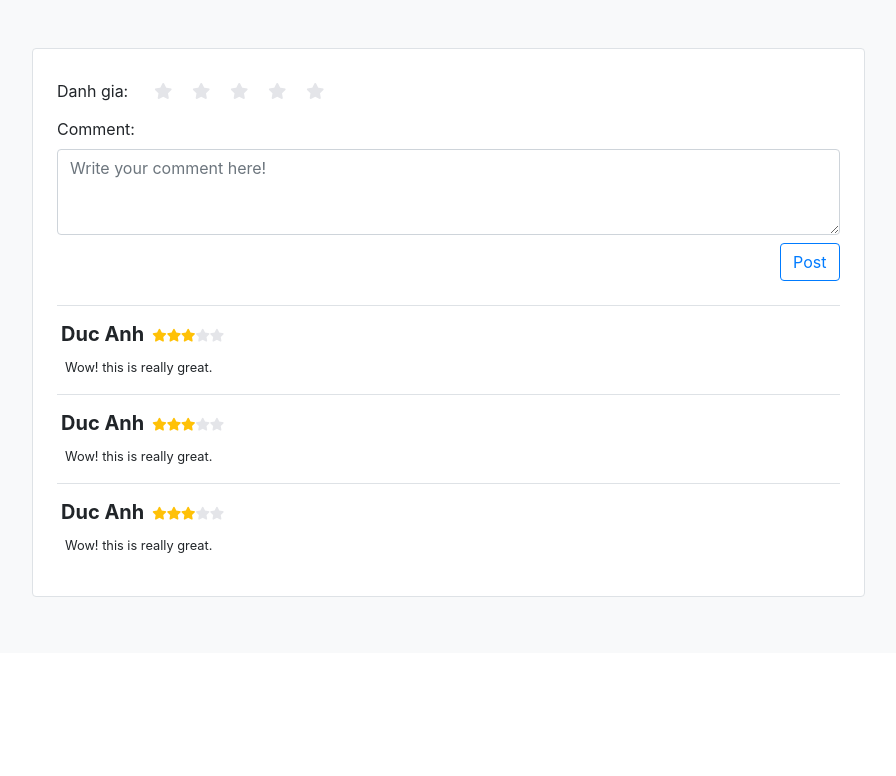
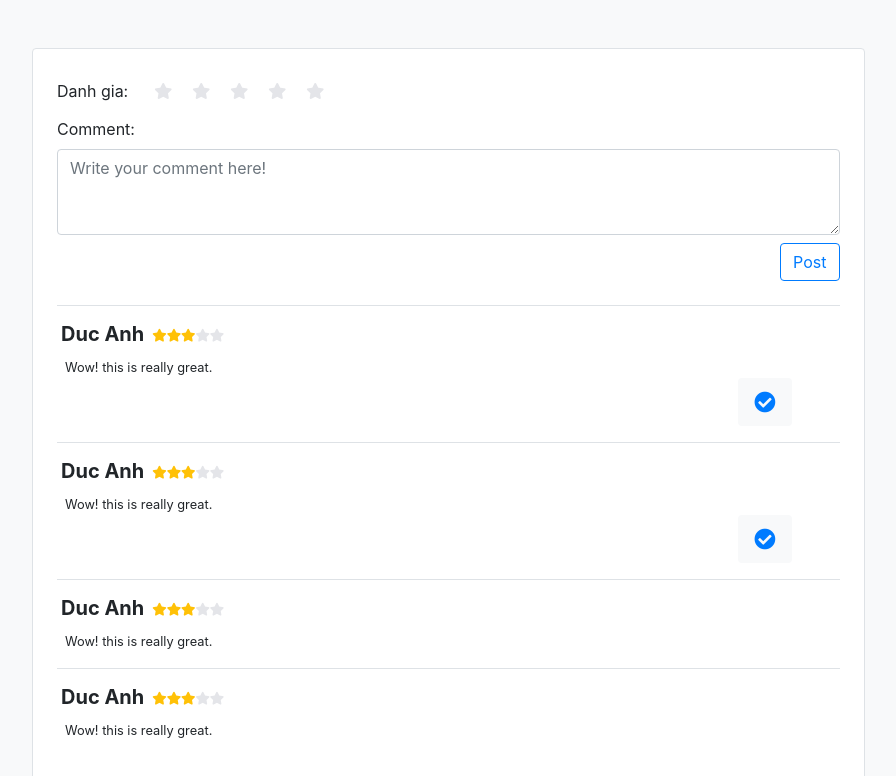
Before and after one commit to Perluto/motel-room-app, a React (Create React App) app: page /posts in a window 1280 px wide. Shown: the part 1658-2434 px from the top of the page, without its empty margins (53-949 px from the left). Before the commit the page ends 2311 px from the top, so only its background shows below. Built offline with nearby package versions, Linux system fonts and the light colour scheme; sample sign-in values are in the browser's storage.

Commit message:
add Confirm comment and fix Profile

```diff
--- a/src/components/editprofile.jsx
+++ b/src/components/editprofile.jsx
@@ -11,7 +11,7 @@ class EditProfile extends Component{
     }
     render() {
         const inputOwner = (
-            this.state.user.isOwner ? (
+            (this.state.user.isOwner&&!this.state.user.isAdmin) ? (
                 <>
                     <h5 className="mb-3 text-primary">Thông tin chủ phòng trọ:</h5>
                     <div className="form-group row">
--- a/src/components/postForm/postComment.jsx
+++ b/src/components/postForm/postComment.jsx
@@ -2,6 +2,7 @@ import React, { Component } from "react";
 import Image1 from "../../image/teamb1.png";
 import "../../style/comment.css";
 import StarRating from "../common/rating/StarRating";
+import auth from "../../service/authService";
 class PostComment extends Component {
   state = {
     comment: [
@@ -11,6 +12,7 @@ class PostComment extends Component {
         name: "Duc Anh",
         cmt: "Wow! this is really great.",
         star: 3,
+        conform: false,
       },
       {
         image: Image1,
@@ -18,6 +20,7 @@ class PostComment extends Component {
         name: "Duc Anh",
         cmt: "Wow! this is really great.",
         star: 3,
+        conform: false,
       },
       {
         image: Image1,
@@ -25,9 +28,27 @@ class PostComment extends Component {
         name: "Duc Anh",
         cmt: "Wow! this is really great.",
         star: 3,
+        conform: true,
       },
+      {
+        image: Image1,
+        date: 5,
+        name: "Duc Anh",
+        cmt: "Wow! this is really great.",
+        star: 3,
+        conform: true,
+      }
     ],
+    isAdmin: false,
   };
+
+  componentDidMount() {
+    const user = auth.getCurrentUser();
+
+    this.setState({
+      isAdmin: user.isAdmin
+    })
+  }
 
   renderRating(data) {
     let res = [];
@@ -42,11 +63,54 @@ class PostComment extends Component {
     }
     return res;
   }
+  setConform = (index) => {
+    this.setState(state => ({
+      comment: state.comment.map(
+      (obj,i) => (i === index ? Object.assign(obj, { conform: true }) : obj)
+    )
+  }));
+
+  }
 
   renderCommentList(data) {
     return data.map((comment, index) => {
       return (
-        <div key={index} className="w-100 mb-3">
+        (!comment.conform&&this.state.isAdmin) ? (
+          <div key={index} className="w-100 mb-3">
+          <div>
+            <div className="d-flex ml-1">
+              <h5 className="mr-2">
+                <strong>{comment.name}</strong>
+              </h5>
+              <small className="pt-1">{this.renderRating(comment.star)}</small>
+            </div>
+            <div className="ml-2">
+              <small>{comment.cmt}</small>
+            </div>
+          </div>
+            <div className="d-flex flex-row-reverse">
+              <i
+                class="fas fa-lg fa-check-circle text-primary rounded mr-5 p-3 btn-light"
+                style={{ cursor: "pointer" }}
+                onClick={()=>this.setConform(index)}
+              />
+            </div>
+          {index === data.length - 1 ? (
+            ""
+          ) : (
+            <div className="mt-3 w-100 border-bottom"></div>
+          )}
+        </div>
+        ) : null
+      );
+    });
+  }
+
+  renderCommentListConform(data) {
+    return data.map((comment, index) => {
+      return (
+        comment.conform ? (
+          <div key={index} className="w-100 mb-3">
           <div>
             <div className="d-flex ml-1">
               <h5 className="mr-2">
@@ -64,6 +128,7 @@ class PostComment extends Component {
             <div className="mt-3 w-100 border-bottom"></div>
           )}
         </div>
+        ) : null
       );
     });
   }
@@ -94,6 +159,7 @@ class PostComment extends Component {
         <div className="w-100 border-bottom mb-3 mt-3"></div>
         <div className="d-flex flex-column">
           {this.renderCommentList(this.state.comment)}
+          {this.renderCommentListConform(this.state.comment)}
         </div>
       </div>
     );
--- a/src/page/home.jsx
+++ b/src/page/home.jsx
@@ -4,6 +4,7 @@ import Search from "../components/common/search";
 import Image1 from "../image/teamb1.png";
 import Pagination from "../components/common/pagination";
 import postService from "../service/postService";
+import userService from "../service/userService"
 
 class Home extends Component {
   state = {
@@ -52,6 +53,8 @@ class Home extends Component {
     postService.getAll().then((res) => {
       console.log(res);
     });
+    const a = userService.getAllOwner();
+    console.log(a);
   }
 
   handlePageChange = (page) => {
--- a/src/page/profile.jsx
+++ b/src/page/profile.jsx
@@ -16,20 +16,27 @@ class Profile extends Component{
                 data: 'Người thuê trọ'
             }
         ],
-        isOwner: true
+        isOwner: false,
+        isAdmin: false
     }
     componentDidMount() {
         const user = auth.getCurrentUser();
         this.setState({
-            isOwner: user.isOwner
+            isOwner: user.isOwner,
+            isAdmin: user.isAdmin
         })
+        console.log(user);
     }
     render() {
         const user = this.state.profile.map((user,index) => {
             return(
                 <div className="row d-flex mb-2" key={index}>
                     <div className="col-2"><strong>{user.label}</strong></div>
-                    <div className="col-4">{(user.label==='Vai trò:'&&this.state.isOwner)?'Chủ trọ':user.data}</div>
+                    <div className="col-4">
+                        {(user.label==='Vai trò:'&&this.state.isOwner)
+                        ?(this.state.isAdmin?'Admin':'Chủ trọ')
+                        :user.data}
+                    </div>
                 </div>
             )
         });
```
